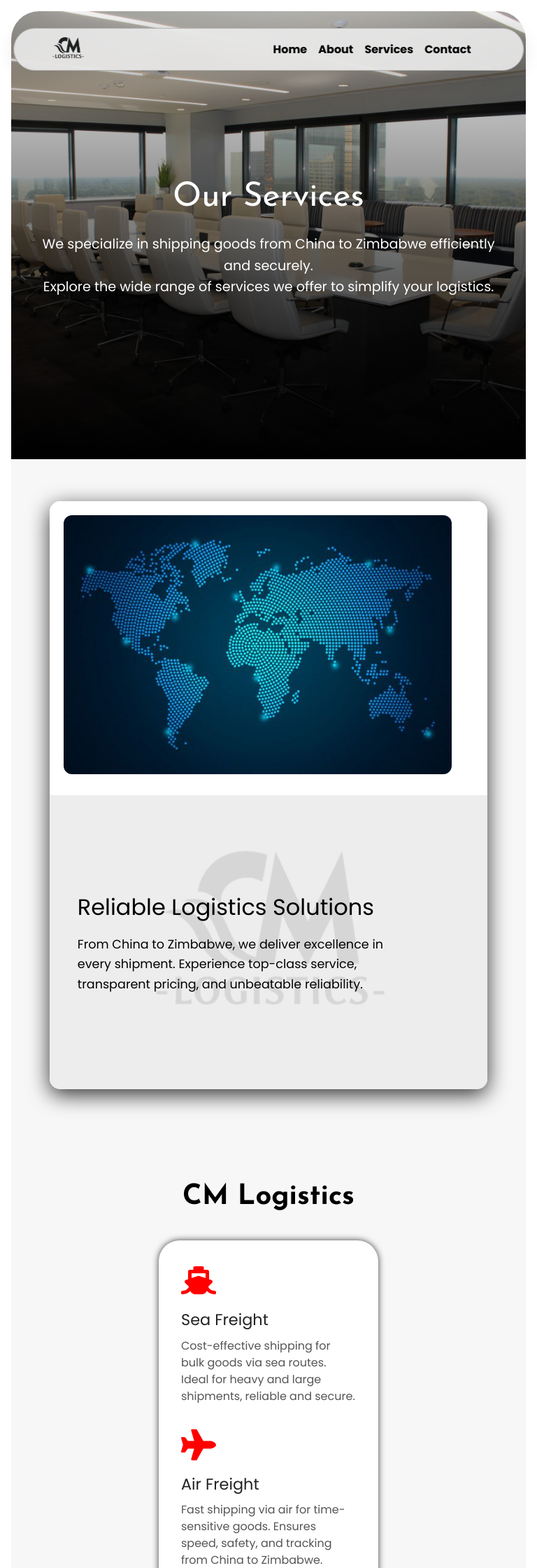
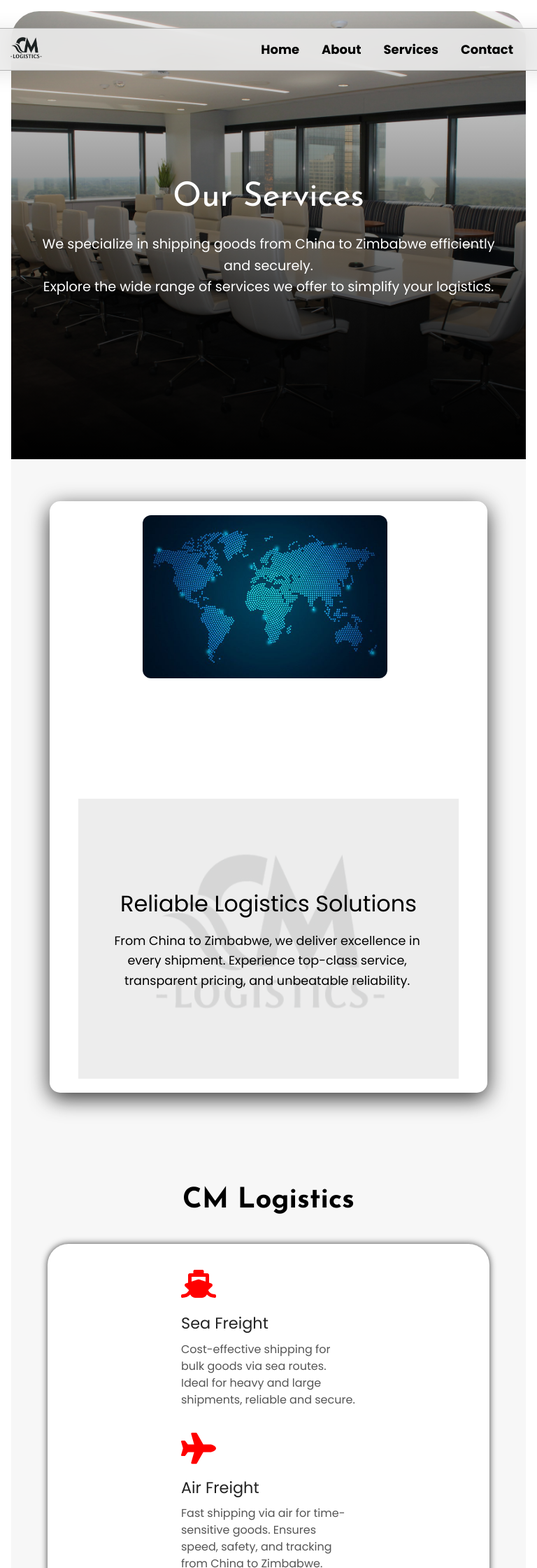
Before and after one commit to Lloydchogari/CM-Logistics, a Next.js app: page /ServicesPage in a window 768 px wide. Shown: the top 2240 px of the page at 70% size. Built offline with nearby package versions, Linux system fonts and the light colour scheme.

Commit message:
first commit

```diff
--- a/app/ServicesPage/Services.scss
+++ b/app/ServicesPage/Services.scss
@@ -106,29 +106,6 @@
   }
 }
 
-@media (max-width: 768px) {
-  .headder {
-    width: 95%;
-    left: 50%;
-    transform: translateX(-50%);
-  }
-
-  .heroTextOverlay {
-    padding: 1.5rem 2rem;
-    h1 {
-      font-size: 2.2rem;
-    }
-
-    p {
-      font-size: 1rem;
-    }
-  }
-
-  .nav-links {
-    gap: 1rem;
-    font-size: 16px;
-  }
-}
 
 /* ===== 2) INTRO SECTION ===== */
 .introSection {
@@ -145,10 +122,6 @@
     box-shadow: 0 8px 30px rgba(0, 0, 0, 0.8);
     border-radius: 15px;
     overflow: hidden;
-
-    @media (max-width: 768px) {
-      flex-direction: column;
-    }
 
     .introImage {
       flex: 1;
@@ -340,16 +313,6 @@
       font-weight: bold;
     }
   }
-
-  @media (max-width: 768px) {
-    h1 {
-      font-size: 2.2rem;
-    }
-
-    .overviewText p {
-      font-size: 1rem;
-    }
-  }
 }
 
 
@@ -378,15 +341,6 @@
   font-weight: bold;
   margin-right: 50px;
   color: white;
-}
-
-@keyframes scroll-left {
-  0% {
-    transform: translateX(100%);
-  }
-  100% {
-    transform: translateX(-100%);
-  }
 }
 
 
@@ -441,31 +395,9 @@
   }
 }
 
-/* ===== Responsive ===== */
-@media (max-width: 992px) {
-  .servicesContainer {
-    flex-direction: column;
-    align-items: center;
-    max-width: 90% !important;
-    margin-left: auto !important;
-    margin-right: auto !important;
-  }
-}
-
-@media (max-width: 576px) {
-  .servicesHeroContent h1 {
-    font-size: 2rem;
-  }
-
-  .ctaContent h2 {
-    font-size: 1.8rem;
-  }
-}
 
 
-
-
-/*our work */
+/*OUR WORKS */
 .our-works {
   background-image: linear-gradient(rgba(0,0,0,0.1), rgba(0,0,0.1)), url("../../public/logo.png");
   background-repeat: no-repeat;
@@ -510,7 +442,7 @@
   background-size: cover;
   background-position: center;
   border-radius: 20px;
-  transition: all 0.5s ease-in-out;
+  transition: all 2.9s ease-in-out;
   box-shadow: 0 5px 15px rgba(0,0,0,0.2);
 }
 
@@ -575,8 +507,8 @@
     background-size: cover;
     background-position: center;
     border-radius: 12px;
-    transition: all 0.6s ease;
-    filter: blur(6px);
+    transition: all 0.9s ease;
+    filter: blur(3px);
     opacity: 0.4;
     z-index: 1;
   }
@@ -900,3 +832,204 @@
     margin: 0;
   }
 }
+
+
+/* =====================================
+   RESPONSIVE DESIGN
+===================================== */
+
+/* Medium mobile devices (481px - 768px) */
+@media (min-width: 481px) and (max-width: 768px) {
+  .introBox {
+    flex-direction: column;
+  }
+
+   /* Intro section */
+  .introBox {
+    flex-direction: column;
+  }
+  .introImage, .introText {
+    width: 100%;
+    min-height: auto;
+  }
+  .introText .textOverlay {
+    margin-top: -10px;
+    text-align: center;
+  }
+
+  .servicesContainer {
+    flex-direction: column;
+    align-items: center;
+    margin: 0 20px !important;
+    max-width: calc(100% - 40px) !important;
+  }
+
+  .carousel .left2, .carousel .right2 {
+    opacity: 0.2;
+    transform: translateY(-50%) scale(0.4);
+  }
+
+  .pricing-cards {
+    justify-content: center;
+    gap: 15px;
+  }
+
+  .pricing-card {
+    width: clamp(280px, 45vw, 300px);
+  }
+
+  .footerLinks {
+    gap: 4rem;
+    margin-left: 0;
+  }
+
+  .footerRight {
+    margin-left: 0;
+  }
+}
+
+
+/* Intro section fix for mobile and medium devices */
+@media (max-width: 768px) {
+  .introBox {
+    display: flex;
+    flex-direction: column;
+    align-items: center; /* Center content */
+    text-align: center;
+    gap: 5px; /* Space between image and text */
+  }
+
+  .introImage {
+    width: 100%;
+    max-width: 400px; /* Keep it from stretching too much */
+    height: auto;
+    display: block;
+    margin: 0 auto;
+  }
+
+  .introText {
+    width: 90%;
+    padding: 10px;
+  }
+}
+
+
+
+/* Tablets (769px - 1024px) */
+@media (min-width: 769px) and (max-width: 1024px) {
+  .nav {
+    gap: 50px;
+  }
+
+  .introBox {
+    flex-direction: row;
+  }
+
+  .servicesContainer {
+    flex-direction: row;
+    flex-wrap: wrap;
+    justify-content: center;
+  }
+
+  .carousel .active {
+    width: 280px;
+    height: 350px;
+  }
+
+  .pricing-cards {
+    justify-content: center;
+  }
+
+  .pricing-card {
+    width: 280px;
+  }
+
+  .footerLinks {
+    gap: 6rem;
+    margin-left: 50px;
+  }
+
+  .footerRight {
+    margin-left: 50px;
+  }
+}
+
+/* Large screens (1025px and up) */
+@media (min-width: 1025px) {
+  .nav {
+    gap: 100px;
+  }
+
+  .servicesContainer.topContainer {
+    margin-left: auto;
+    margin-right: 30px;
+  }
+
+  .servicesContainer.bottomContainer {
+    margin-left: 30px;
+    margin-right: auto;
+  }
+
+  .footerLinks {
+    margin-left: 100px;
+  }
+
+  .footerRight {
+    margin-left: 100px;
+  }
+}
+
+/* Fix for very large screens */
+@media (min-width: 1440px) {
+  .servicesHero .servicesHeroContent {
+    max-width: 800px;
+  }
+
+  .introBox {
+    max-width: 1400px;
+  }
+
+  .serviceOverviewSection .overviewText {
+    max-width: 1000px;
+  }
+}
+
+/* CTA Section */
+@media (max-width: 768px) {
+  .ctaSection {
+    display: flex;
+    flex-direction: column;
+    align-items: center;
+    text-align: center;
+    padding: 40px 20px;
+    gap: 20px;
+  }
+
+  .ctaSection .ctaText {
+    font-size: 1.5rem;
+    line-height: 1.4;
+    max-width: 90%;
+  }
+
+  .ctaSection .ctaButton {
+    padding: 12px 30px;
+    font-size: 1rem;
+  }
+}
+
+
+/* Landscape mobile orientation */
+@media (max-width: 768px) and (orientation: landscape) {
+  .servicesHero {
+    min-height: 70vh;
+  }
+
+  .carousel {
+    height: 250px;
+  }
+
+  .carousel .active {
+    width: 200px;
+    height: 240px;
+  }
+}
--- a/app/ServicesPage/page.tsx
+++ b/app/ServicesPage/page.tsx
@@ -4,6 +4,10 @@
 import Link from 'next/link';
 import Image from 'next/image';
 import abt from '../../public/abt.jpg';
+import logo from '../../public/shiplink-logo2.png';
+import the1 from '../../public/the1.jpg';
+import solo from '../../public/solo.jpg';
+import tlogo from '../../public/tlogo.png';
 import './Services.scss';
 import { FaShip, FaBox, FaTruck, FaPlane, FaWarehouse, FaBoxes, FaClipboardList } from 'react-icons/fa';
 import { FaFacebookF, FaInstagram, FaTwitter, FaWhatsapp } from 'react-icons/fa';
@@ -60,10 +64,10 @@
 
     const images = [
   { src: abt, title: "Work One", author: "John Doe" },
-  { src: abt, title: "Work Two", author: "Jane Smith" },
-  { src: abt, title: "Work Three", author: "Alex Ray" },
-  { src: abt, title: "Work Four", author: "Lisa Brown" },
-  { src: abt, title: "Work Five", author: "David Lee" },
+  { src: logo, title: "Work Two", author: "Jane Smith" },
+  { src: the1, title: "Work Three", author: "Alex Ray" },
+  { src: solo, title: "Work Four", author: "Lisa Brown" },
+  { src: tlogo, title: "Work Five", author: "David Lee" },
 
 ];
   const [current, setCurrent] = useState(2); // Start with middle image
@@ -76,26 +80,6 @@
     setCurrent((prev) => (prev - 1 + images.length) % images.length);
   };
 
-  //FOR THOSE IMAGES ======
-
-    const services = [
-    { img: '/abt.jpg', title: 'Customer Satisfaction' },
-    { img: '/Cont3.jpg', title: 'On-time Delivery' },
-    { img: '/China.jpeg', title: 'Affordable Deals' },
-    { img: '/conts.jpg', title: 'Secure Handling' },
-    { img: '/21.jpg', title: '24/7 Support' },
-    { img: '/26.5.jpg', title: 'Shipment Tracking' },
-    { img: '/Cont1.jpg', title: 'Flexible Scheduling' },
-    { img: '/flift.jpeg', title: 'Quality Assurance' },
-    { img: '/load.jpeg', title: 'Wide Coverage' },
-    { img: '/logo.png', title: 'Custom Solutions' },
-  ];
-
-  // Split into rows of 5
-  const rows = [];
-  for (let i = 0; i < services.length; i += 5) {
-    rows.push(services.slice(i, i + 5));
-  }
 
   const [currentIndex, setCurrentIndex] = useState(0);
 
```
